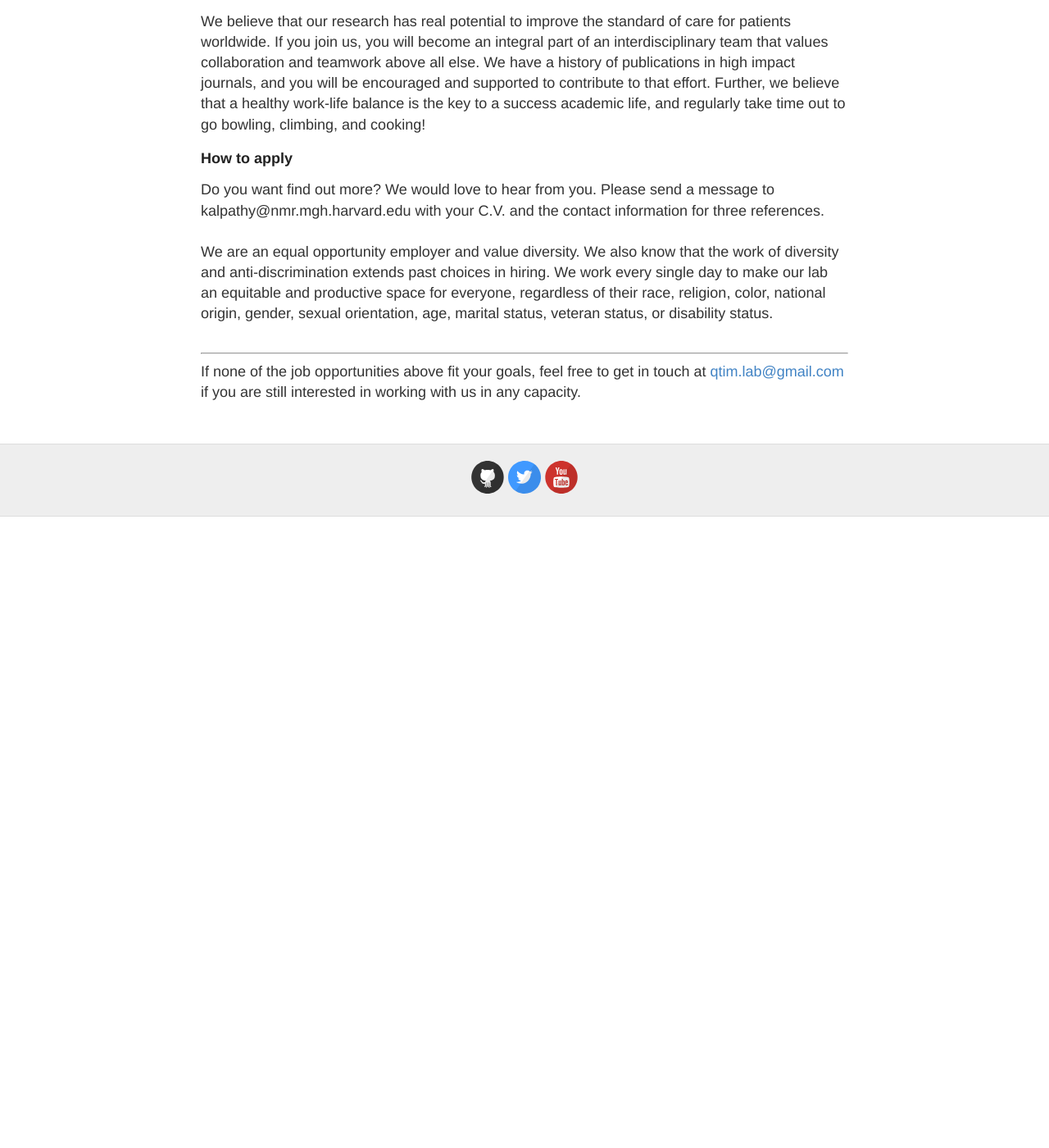
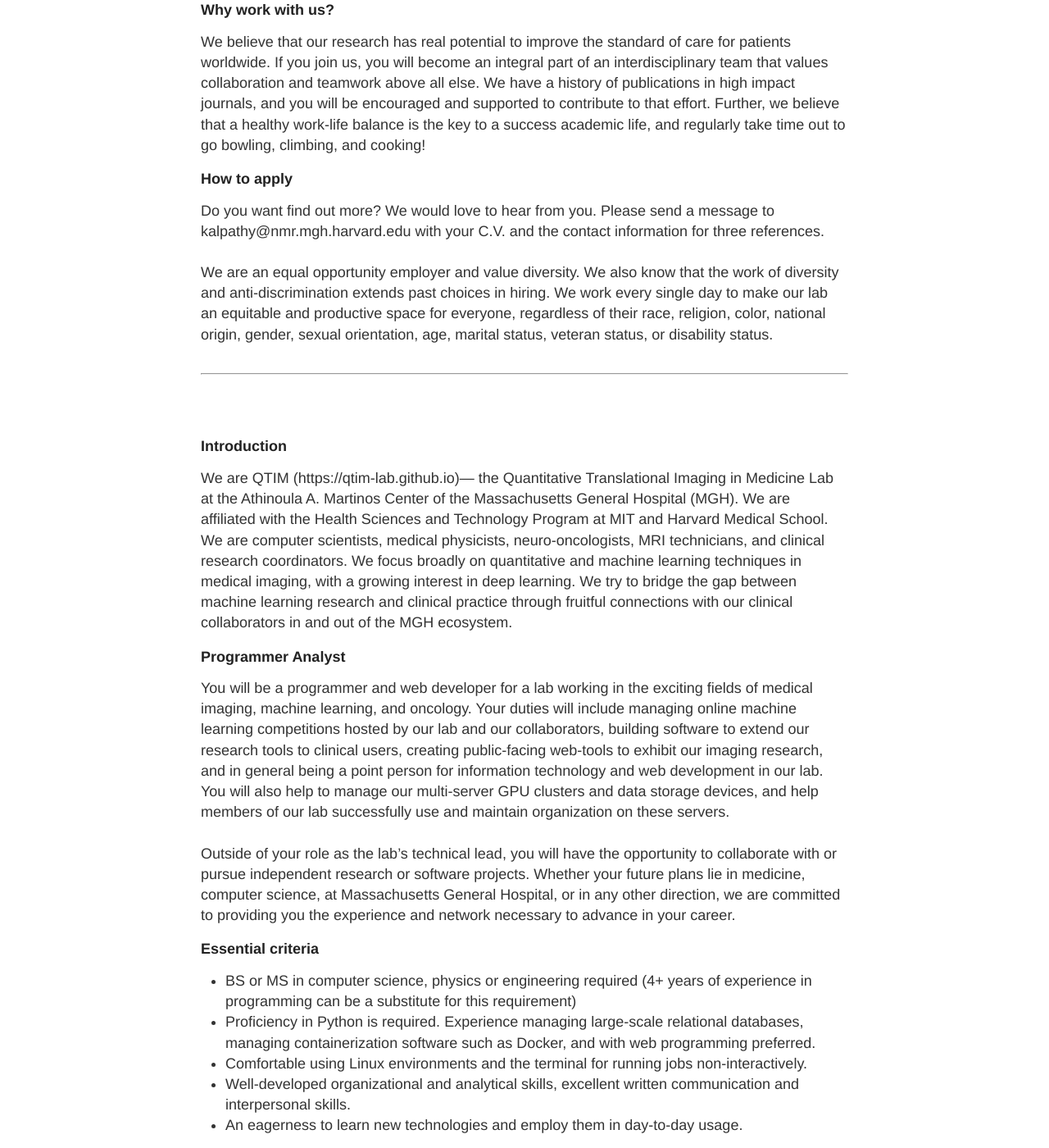
Before and after one commit to QTIM-Lab/qtim-lab.github.io, a Jekyll site: the page built from jobs.html, in a window 1280 px wide and 1400 px high, scrolled down 5058 px. Shown: the whole window at 82% size. Built offline with Jekyll 4.4.1, drawn with Linux system fonts in a browser that asks for light colours; before the commit the page ends 5688 px from its top, so only the background shows below that; some of the changed text lies outside the part shown.

Commit message:
programmer position

```diff
--- a/jobs.html
+++ b/jobs.html
@@ -14,6 +14,7 @@
 <li><a href="#ophthalmology_postdoc">Postdoctoral Researcher - Machine Learning and Ophthalmology</a>, <a href="../job_postings/Retina_PostDoc_2019_QTIM.pdf">PDF</a></li>
 <li><a href="#acquisition_postdoc">Postdoctoral Researcher - MR Image Acquisition and Machine Learning</a>, <a href="../job_postings/Acquisition_PostDoc_2019_QTIM.pdf">PDF</a></li>
 <li><a href="#radiology_postdoc">Postdoctoral Researcher - Machine Learning Applications in Radiology</a>, <a href="../job_postings/Radiology_Applications_PostDoc_2019_QTIM.pdf">PDF</a></li>
+<li><a href="#programmer_analyst">Programmer Analyst</a>, <a href="../job_postings/Programmer_Analyst_2019_QTIM.pdf">PDF</a></li>
 </ul>
 <hr />
 <h3 id="ophthalmology_postdoc">Introduction</h3>
@@ -116,5 +117,39 @@
 <br /><br />
 <hr>
 
+<br /><br />
+<h3 id="programmer_analyst">Introduction</h3>
+We are QTIM (https://qtim-lab.github.io)— the Quantitative Translational Imaging in Medicine Lab at the Athinoula A. Martinos Center of the Massachusetts General Hospital (MGH). We are affiliated with the Health Sciences and Technology Program at MIT and Harvard Medical School. We are computer scientists, medical physicists, neuro-oncologists, MRI technicians, and clinical research coordinators. We focus broadly on quantitative and machine learning techniques in medical imaging, with a growing interest in deep learning. We try to bridge the gap between machine learning research and clinical practice through fruitful connections with our clinical collaborators in and out of the MGH ecosystem.
+<br />
+<h3>Programmer Analyst</h3>
+You will be a programmer and web developer for a lab working in the exciting fields of medical imaging, machine learning, and oncology. Your duties will include managing online machine learning competitions hosted by our lab and our collaborators, building software to extend our research tools to clinical users, creating public-facing web-tools to exhibit our imaging research, and in general being a point person for information technology and web development in our lab. You will also help to manage our multi-server GPU clusters and data storage devices, and help members of our lab successfully use and maintain organization on these servers.
+<br /><br />
+Outside of your role as the lab’s technical lead, you will have the opportunity to collaborate with or pursue independent research or software projects. Whether your future plans lie in medicine, computer science, at Massachusetts General Hospital, or in any other direction, we are committed to providing you the experience and network necessary to advance in your career.
+<br />
+<h3 />Essential criteria</h3>
+<ul>
+<li>BS or MS in computer science, physics or engineering required (4+ years of experience in programming can be a substitute for this requirement)</li>
+<li>Proficiency in Python is required. Experience managing large-scale relational databases, managing containerization software such as Docker, and with web programming preferred.</li>
+<li>Comfortable using Linux environments and the terminal for running jobs non-interactively.</li>
+<li>Well-developed organizational and analytical skills, excellent written communication and interpersonal skills.</li>
+<li>An eagerness to learn new technologies and employ them in day-to-day usage.</li>
+</ul>
+<h3>Desirable skills</h3>
+We will consider applicants with any or all of the skills described below, or an ability to learn them independently.
+<ul>
+<li>Familiarity with machine learning and deep learning packages such as PyTorch and TensorFlow.</li>
+<li>Experience in working with medical data.</li>
+</ul>
+<h3>Why work with us?</h3>
+We believe that our research has real potential to improve the standard of care for patients worldwide. If you join us, you will become an integral part of an interdisciplinary team that values collaboration and teamwork above all else. We have a history of publications in high impact journals, and you will be encouraged and supported to contribute to that effort. Further, we believe that a healthy work-life balance is the key to a success academic life, and regularly take time out to go bowling, climbing, and cooking!
+<br />
+<h3>How to apply</h3>
+To apply for this position, please complete the application on Massachusetts General Hospital’s website, <a href='https://partners.taleo.net/careersection/ex/jobdetail.ftl?job=3084670&lang=en'>link</a>. If you have any questions about the position, do not hesitate to send a message to kalpathy@nmr.mgh.harvard.edu
+<br /><br />
+We are an equal opportunity employer and value diversity. We also know that the work of diversity and anti-discrimination extends past choices in hiring. We work every single day to make our lab an equitable and productive space for everyone, regardless of their race, religion, color, national origin, gender, sexual orientation, age, marital status, veteran status, or disability status.
+<br /><br />
+<hr>
+
+
 If none of the job opportunities above fit your goals, feel free to get in touch at <a href="mailto:qtim.lab@gmail.com">qtim.lab@gmail.com</a> if you are still interested in working with us in any capacity.
 <!-- Regardless, feel free to get in touch at <a href="mailto:qtim.lab@gmail.com">qtim.lab@gmail.com</a> if you are interested in working with us in any capacity. -->
```
Also changed, not shown: 1 other file.
